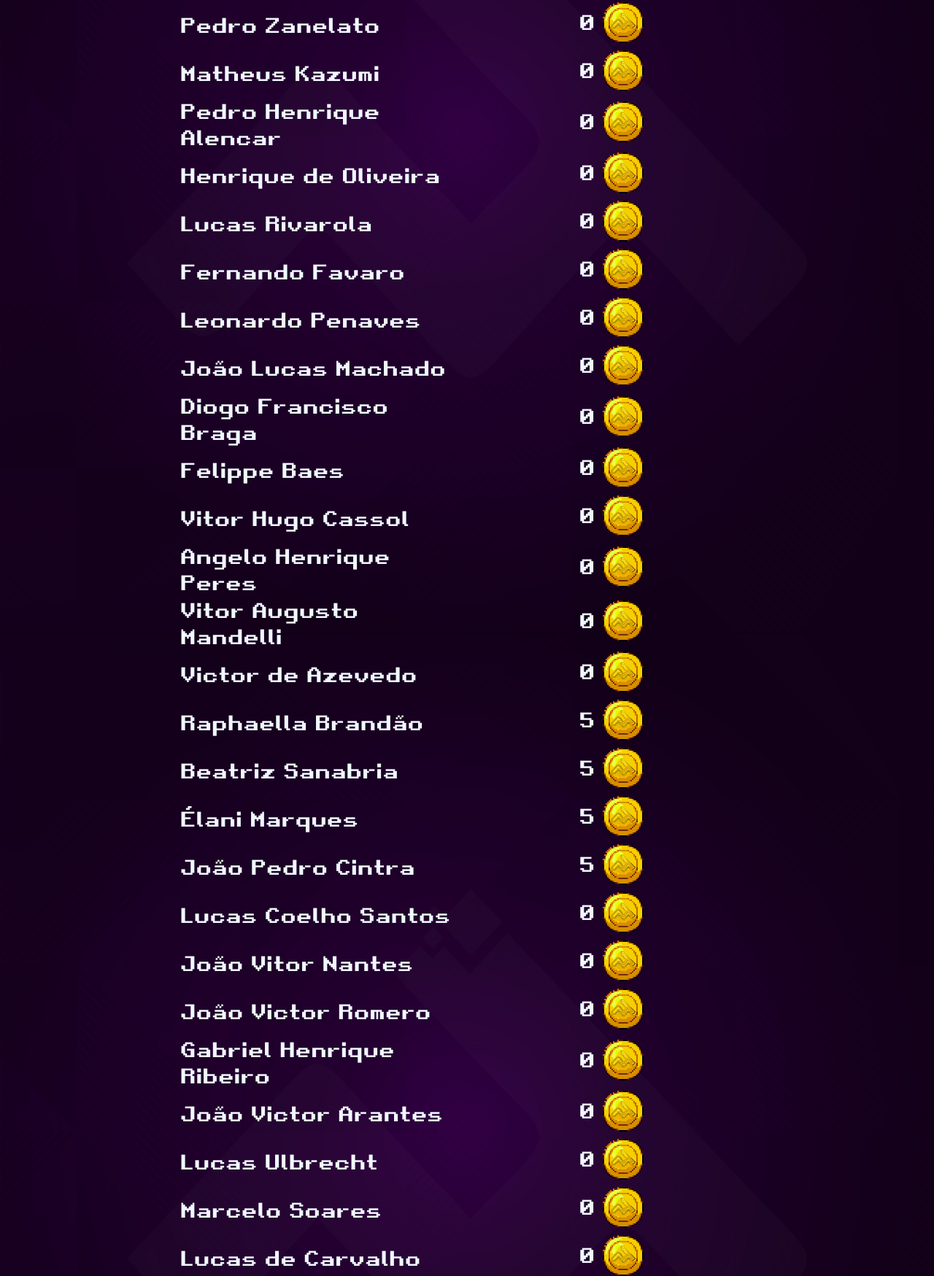
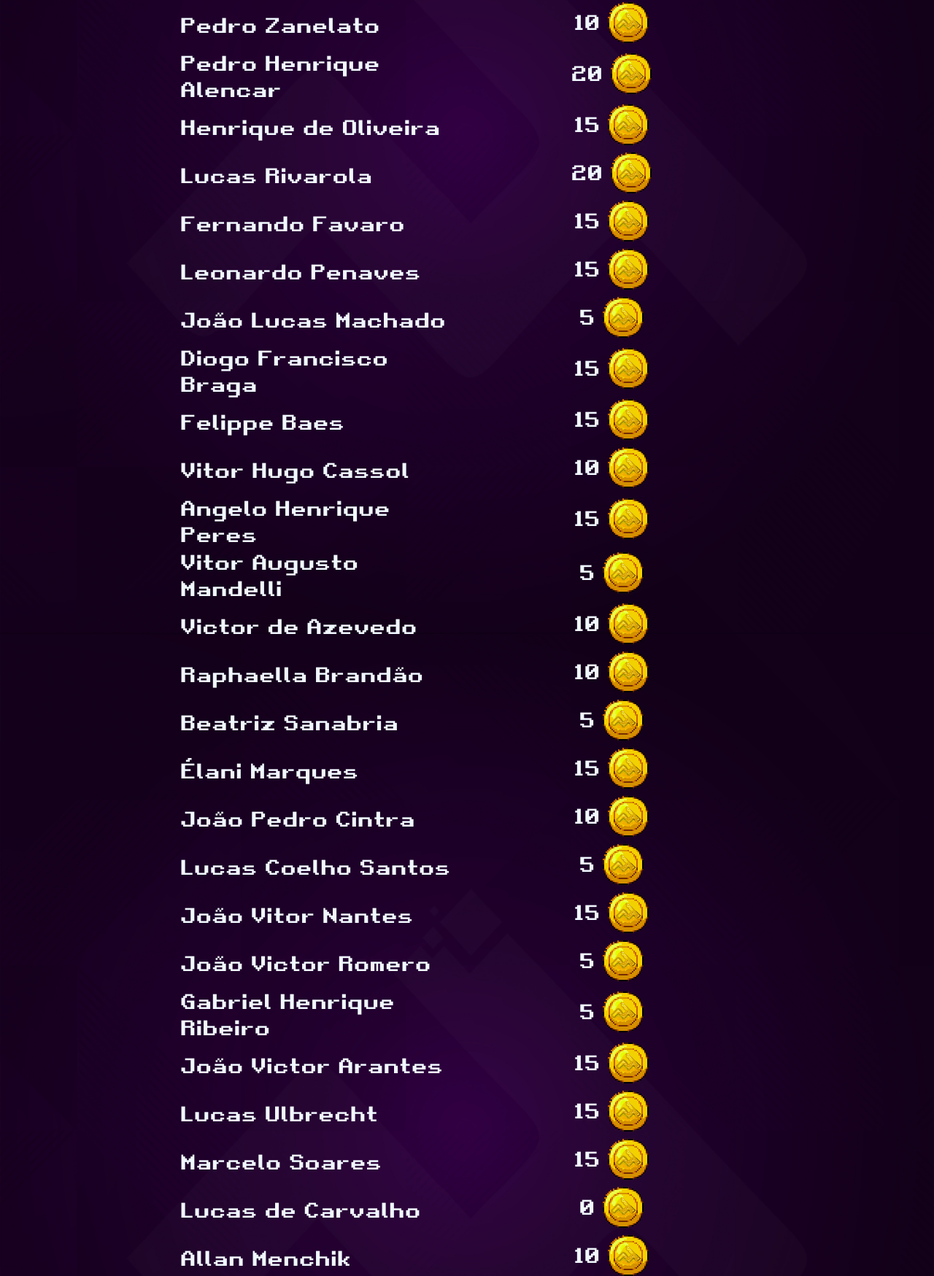
Before and after one commit to ShinoShinohara/megaCoin, a plain HTML site: page index.html in a window 1280 px wide. Shown: the part 496-2245 px from the top of the page at 73% size. Drawn offline with Linux system fonts and the light colour scheme.

Commit message:
reuniao feedback palestra

```diff
--- a/index.html
+++ b/index.html
@@ -30,71 +30,67 @@
         <tbody>
             <tr>
                 <td class="name">Thales Liscano</td>
-                <td class="coin">0</td>
+                <td class="coin">5</td>
             </tr>
             <tr>
                 <td class="name">José Cláudio Roland</td>
-                <td class="coin">0</td>
+                <td class="coin">10</td>
             </tr>
             <tr>
                 <td class="name">Pedro Zanelato</td>
-                <td class="coin">0</td>
-            </tr>
-            <tr>
-                <td class="name">Matheus Kazumi</td>
-                <td class="coin">0</td>
+                <td class="coin">10</td>
             </tr>
             <tr>
                 <td class="name">Pedro Henrique Alencar</td>
-                <td class="coin">0</td>
+                <td class="coin">20</td>
             </tr>
             <tr>
                 <td class="name">Henrique de Oliveira</td>
-                <td class="coin">0</td>
+                <td class="coin">15</td>
             </tr>
             <tr>
                 <td class="name">Lucas Rivarola</td>
-                <td class="coin">0</td>
+                <td class="coin">20</td>
             </tr>
             <tr>
                 <td class="name">Fernando Favaro</td>
-                <td class="coin">0</td>
+                <td class="coin">15</td>
             </tr>
             <tr>
                 <td class="name">Leonardo Penaves</td>
-                <td class="coin">0</td>
+                <td class="coin">15</td>
             </tr>
             <tr>
                 <td class="name">João Lucas Machado</td>
-                <td class="coin">0</td>
+                <td class="coin">5</td>
             </tr>
             <tr>
                 <td class="name">Diogo Francisco Braga</td>
-                <td class="coin">0</td>
+                <td class="coin">15</td>
             </tr>
             <tr>
                 <td class="name">Felippe Baes</td>
-                <td class="coin">0</td>
+                <td class="coin">15</td>
             </tr>
             <tr>
                 <td class="name">Vitor Hugo Cassol</td>
-                <td class="coin">0</td>
+                <td class="coin">10</td>
             </tr>
             <tr>
                 <td class="name">Angelo Henrique Peres</td>
-                <td class="coin">0</td>
+                <td class="coin">15</td>
             </tr>
             <tr>
                 <td class="name">Vitor Augusto Mandelli</td>
-                <td class="coin">0</td>
+                <td class="coin">5</td>
             </tr>
             <tr>
                 <td class="name">Victor de Azevedo</td>
-                <td class="coin">0</td>
+                <td class="coin">10</td>
             </tr>
             <tr>
                 <td class="name">Raphaella Brandão</td>
-                <td class="coin">5</td>
+                <td class="coin">10</td>
             </tr>
             <tr>
                 <td class="name">Beatriz Sanabria</td>
@@ -102,39 +98,39 @@
             </tr>
             <tr>
                 <td class="name">Élani Marques</td>
+                <td class="coin">15</td>
+            </tr>
+            <tr>
+                <td class="name">João Pedro Cintra</td>
+                <td class="coin">10</td>
+            </tr>
+            <tr>
+                <td class="name">Lucas Coelho Santos</td>
                 <td class="coin">5</td>
             </tr>
             <tr>
-                <td class="name">João Pedro Cintra</td>
+                <td class="name">João Vitor Nantes</td>
+                <td class="coin">15</td>
+            </tr>
+            <tr>
+                <td class="name">João Victor Romero</td>
                 <td class="coin">5</td>
             </tr>
             <tr>
-                <td class="name">Lucas Coelho Santos</td>
-                <td class="coin">0</td>
-            </tr>
-            <tr>
-                <td class="name">João Vitor Nantes</td>
-                <td class="coin">0</td>
-            </tr>
-            <tr>
-                <td class="name">João Victor Romero</td>
-                <td class="coin">0</td>
-            </tr>
-            <tr>
                 <td class="name">Gabriel Henrique Ribeiro</td>
-                <td class="coin">0</td>
+                <td class="coin">5</td>
             </tr>
             <tr>
                 <td class="name">João Victor Arantes</td>
-                <td class="coin">0</td>
+                <td class="coin">15</td>
             </tr>
             <tr>
                 <td class="name">Lucas Ulbrecht</td>
-                <td class="coin">0</td>
+                <td class="coin">15</td>
             </tr>
             <tr>
                 <td class="name">Marcelo Soares</td>
-                <td class="coin">0</td>
+                <td class="coin">15</td>
             </tr>
             <tr>
                 <td class="name">Lucas de Carvalho</td>
@@ -142,7 +138,11 @@
             </tr>
             <tr>
                 <td class="name">Allan Menchik</td>
-                <td class="coin">0</td>
+                <td class="coin">10</td>
+            </tr>
+            <tr>
+                <td class="name">Davi Mortari</td>
+                <td class="coin">5</td>
             </tr>
             <tr>
                 <td class="name">Shino</td>
```
